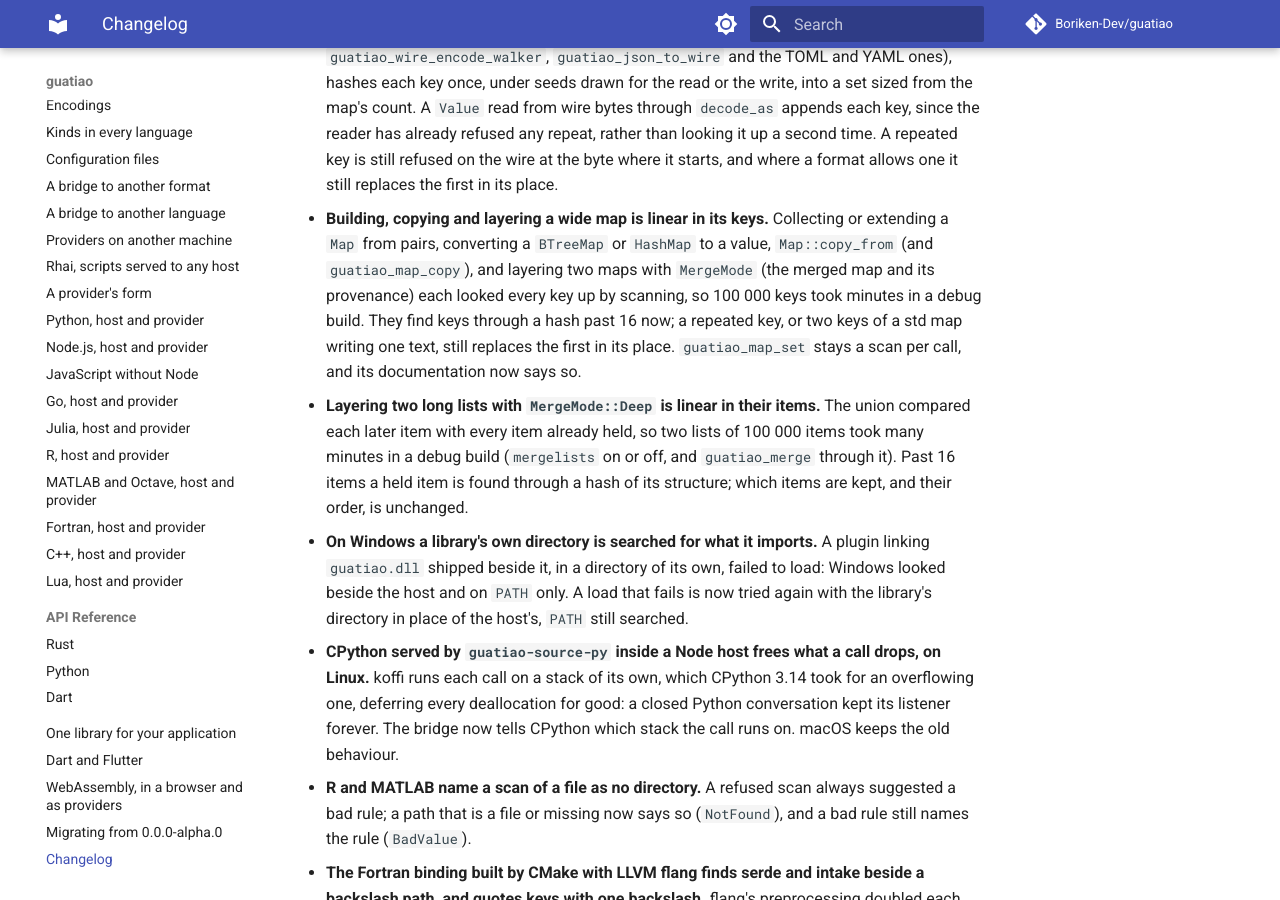
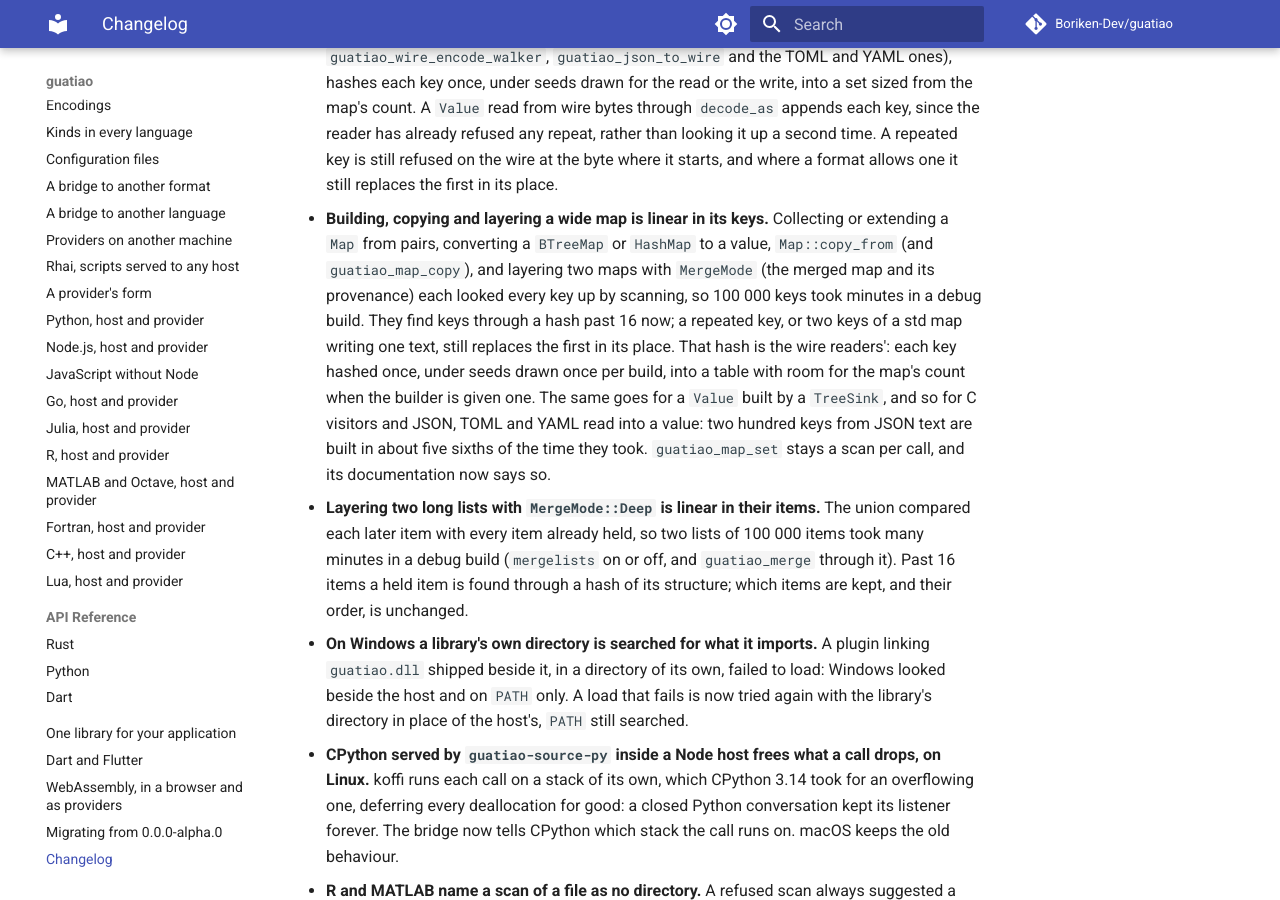
Before and after one commit to Boriken-Dev/guatiao, an MkDocs documentation site: the page built from docs/changelog.md, in a window 1280 px wide and 900 px high, scrolled down 33515 px. Built offline with MkDocs 1.6.1 and Material for MkDocs 9.7.7, drawn with Linux system fonts in a browser that asks for light colours; comment, search, counter and statistics services are not loaded.

Commit message:
docs: a wide map built by a builder that replaces repeats, before and after
The benchmarks page gains the map of two hundred keys built by a
TreeSink, from its JSON text and from its tree, before and after the
builder hashes each key once, on Windows ARM64 and in Linux on it, with
the results files. Three wire-reader rows are slower on Windows in a
default release build, and the page shows why: with one codegen unit
they are unchanged or faster, and Linux shows no change. The changelog's
entry on building wide maps says what the hash is and what it saves.

```diff
--- a/CHANGELOG.md
+++ b/CHANGELOG.md
@@ -1634,7 +1634,12 @@ write now.
   each looked every key up by scanning, so 100 000 keys took minutes in
   a debug build. They find keys through a hash past 16 now; a repeated
   key, or two keys of a std map writing one text, still replaces the
-  first in its place. `guatiao_map_set` stays a scan per call, and its
+  first in its place. That hash is the wire readers': each key hashed
+  once, under seeds drawn once per build, into a table with room for the
+  map's count when the builder is given one. The same goes for a `Value`
+  built by a `TreeSink`, and so for C visitors and JSON, TOML and YAML
+  read into a value: two hundred keys from JSON text are built in about
+  five sixths of the time they took. `guatiao_map_set` stays a scan per call, and its
   documentation now says so.
 
 - **Layering two long lists with `MergeMode::Deep` is linear in their
```
Also changed, not shown: benchmarks/README.md (+49 -0 lines), 6 other files.
